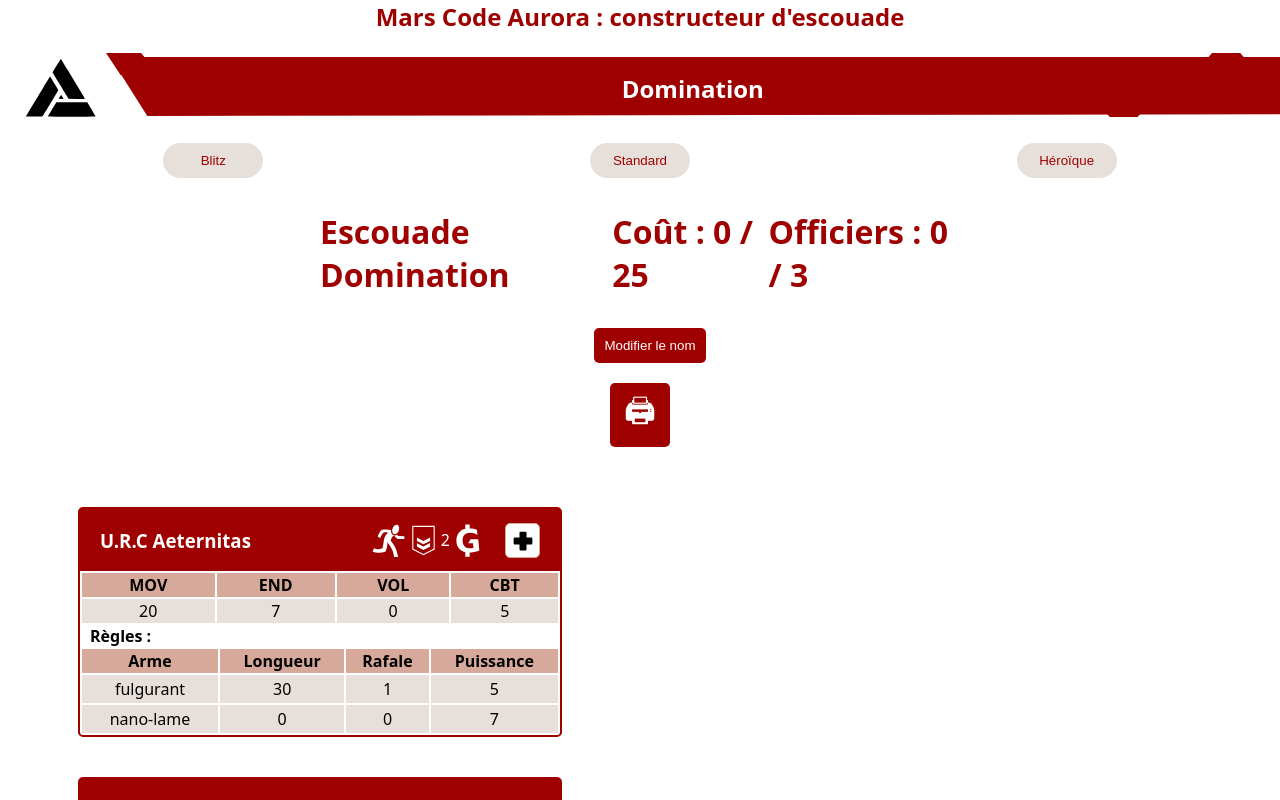
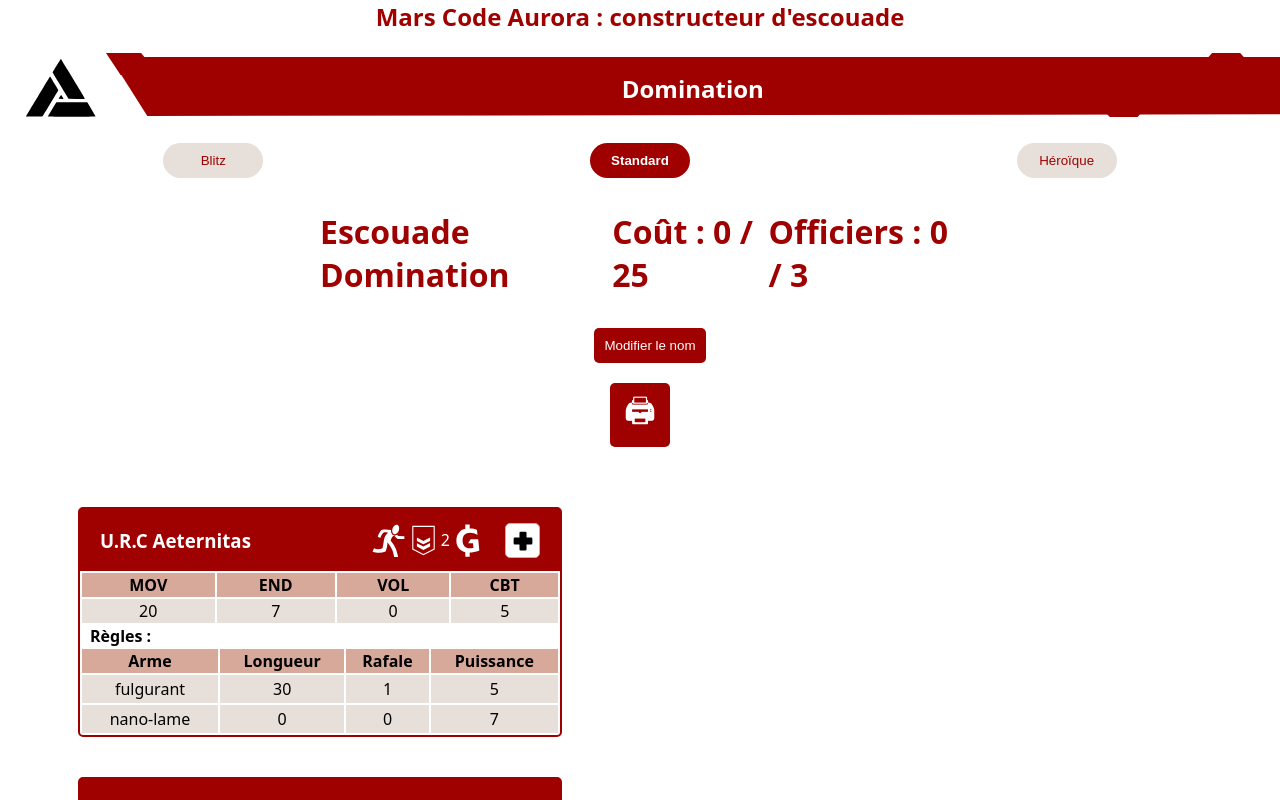
Before and after one commit to Jouvain/MCA_AB_VueJS, a Vue app: page /squad/Domination in a window 1280 px wide. Shown: the top 800 px of the page. Built offline with nearby package versions, Linux system fonts and the light colour scheme; the HTML template or start-up script is replaced by a standard one.

Commit message:
feat : UI displays active Battle Mode

```diff
--- a/src/views/Squad.vue
+++ b/src/views/Squad.vue
@@ -229,8 +229,8 @@
         <Alert :too-expensive="tooExpensive" :too-much-offciers="tooMuchOffciers" />
 
         <div class="squad_modes">
-            <div v-for="mode in modes" class="squad_mode">
-                <ButtonMode :mode="mode" class="squad_button" @mode="modifyMode" />
+            <div v-for="modeItem in modes" class="squad_mode">
+                <ButtonMode :mode="modeItem" class="squad_button" :class="{'squad_button--active' : mode === modeItem}" @mode="modifyMode" />
             </div>
         </div>
 
@@ -389,6 +389,11 @@
             padding: 10px;
             width: 100px;
             cursor: pointer;
+            &--active {
+                background-color: $color--mca-red;
+                color: $color--light;
+                font-weight: bold;
+            }
         }
     }
 
```
